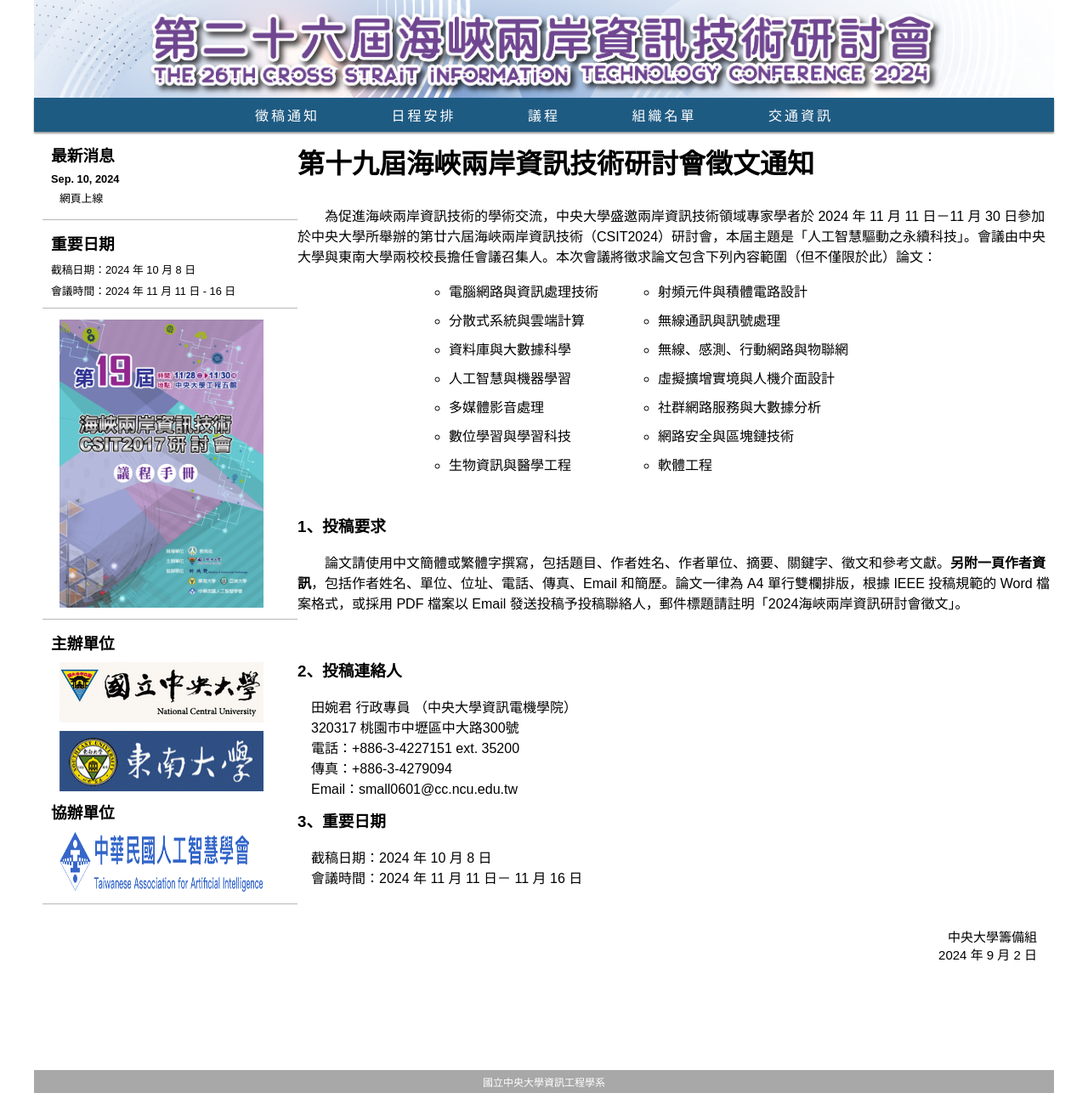
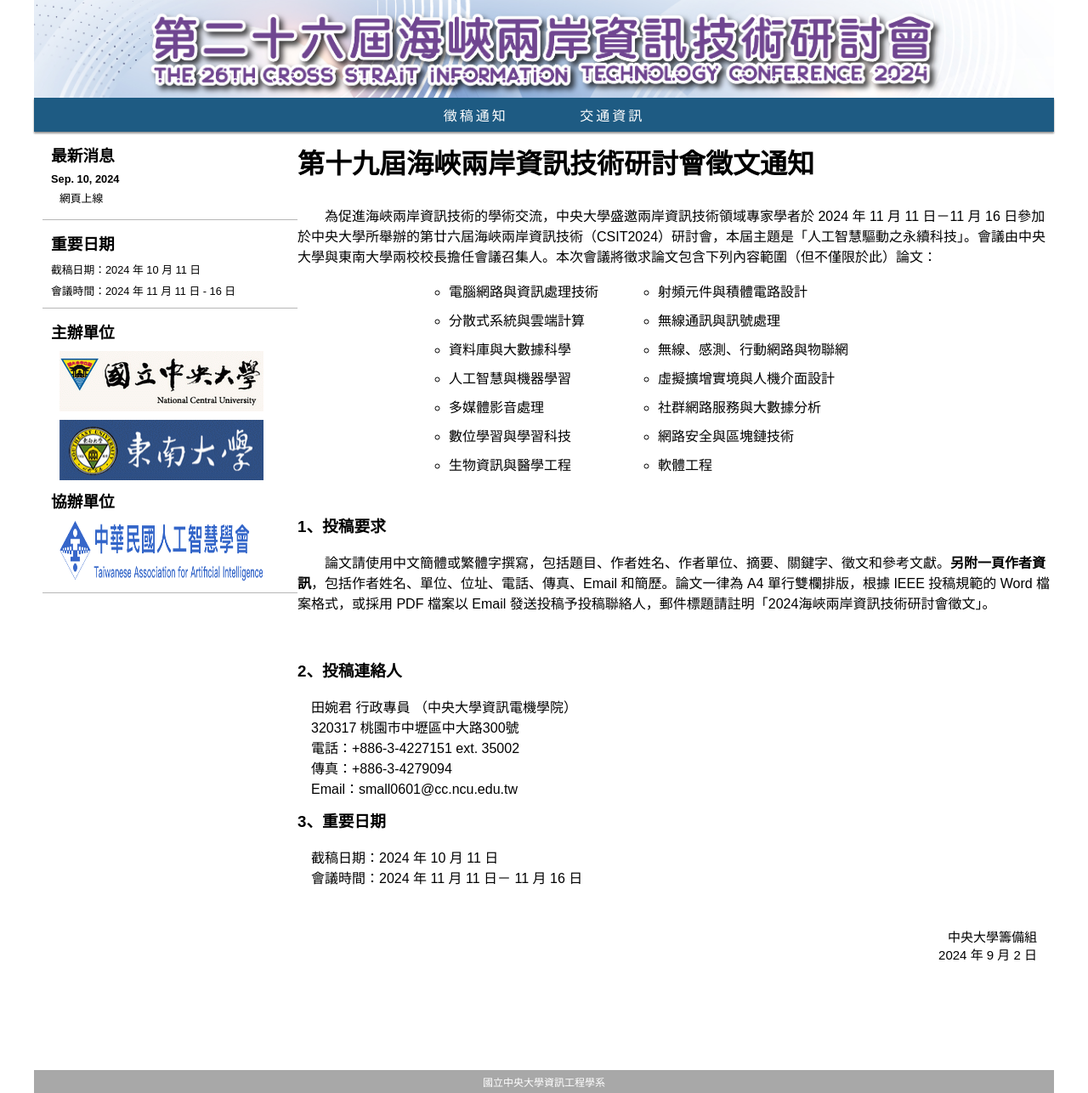
Before and after one commit to terry25031069/CEECS_conf, a Flask app: page / in a window 1280 px wide. Shown: the whole page at 85% size. Run offline with Flask 3, Linux system fonts and the light colour scheme; some web fonts are replaced.

Commit message:
update the typo and adjust layout

```diff
--- a/CSIT2017/templates/base.html
+++ b/CSIT2017/templates/base.html
@@ -17,9 +17,9 @@
         <div id="MAIN_NAV">
             <ul>
                 <li><a href="{{ url_for('index') }}">徵稿通知</a></li>
-                <li><a href="{{ url_for('agenda') }}">日程安排</a></li>
+                <!-- <li><a href="{{ url_for('agenda') }}">日程安排</a></li>
                 <li><a href="{{ url_for('program') }}">議程</a></li>
-                <li><a href="{{ url_for('organization') }}">組織名單</a></li>
+                <li><a href="{{ url_for('organization') }}">組織名單</a></li> -->
                 <li><a href="{{ url_for('traffic') }}">交通資訊</a></li>
             </ul>
         </div>
@@ -34,14 +34,9 @@
                     <div><u style="opacity: 0;">截稿日期：</u><strike>2017年10月25日&nbsp;(Extended)</strike></div>
                     <div style="color: red;"><u style="opacity: 0;">截稿日期：</u>2017年11月2日&nbsp;(Final extended)</div>
                 </li> -->
-                <li>截稿日期：2024 年 10 月 8 日
+                <li>截稿日期：2024 年 10 月 11 日
                 <li>會議時間：2024 年 11 月 11 日 - 16 日</li>
             </ul>
-        <ul>
-            <p align="center">
-                    <img src="{{ url_for('static', filename='CSIT_2017_s.PNG') }}" width="240px">
-            </p>
-        </ul>
             <ul>
                 <h3>主辦單位</h3>
                 <p align="center">
--- a/CSIT2017/templates/index.html
+++ b/CSIT2017/templates/index.html
@@ -10,7 +10,7 @@
     </h1>
     <br>
 
-    　　為促進海峽兩岸資訊技術的學術交流，中央大學盛邀兩岸資訊技術領域專家學者於 2024 年 11 月 11 日－11 月 30 日參加於中央大學所舉辦的第廿六屆海峽兩岸資訊技術（CSIT2024）研討會，本屆主題是「人工智慧驅動之永續科技」。會議由中央大學與東南大學兩校校長擔任會議召集人。本次會議將徵求論文包含下列內容範圍（但不僅限於此）論文：
+    　　為促進海峽兩岸資訊技術的學術交流，中央大學盛邀兩岸資訊技術領域專家學者於 2024 年 11 月 11 日－11 月 16 日參加於中央大學所舉辦的第廿六屆海峽兩岸資訊技術（CSIT2024）研討會，本屆主題是「人工智慧驅動之永續科技」。會議由中央大學與東南大學兩校校長擔任會議召集人。本次會議將徵求論文包含下列內容範圍（但不僅限於此）論文：
     <p></p>
     <ul style="margin-left: 20%;">
         {% for topic in topics0 %}
@@ -32,7 +32,7 @@
     </h3>
     <br>
 
-    　　論文請使用中文簡體或繁體字撰寫，包括題目、作者姓名、作者單位、摘要、關鍵字、徵文和參考文獻。<b>另附一頁作者資訊</b>，包括作者姓名、單位、位址、電話、傳真、Email 和簡歷。論文一律為 A4 單行雙欄排版，根據 IEEE 投稿規範的 Word 檔案格式，或採用 PDF 檔案以 Email 發送投稿予投稿聯絡人，郵件標題請註明「2024海峽兩岸資訊研討會徵文」。
+    　　論文請使用中文簡體或繁體字撰寫，包括題目、作者姓名、作者單位、摘要、關鍵字、徵文和參考文獻。<b>另附一頁作者資訊</b>，包括作者姓名、單位、位址、電話、傳真、Email 和簡歷。論文一律為 A4 單行雙欄排版，根據 IEEE 投稿規範的 Word 檔案格式，或採用 PDF 檔案以 Email 發送投稿予投稿聯絡人，郵件標題請註明「2024海峽兩岸資訊技術研討會徵文」。
     <p></p>
     <p>&nbsp;</p>
     <p>
@@ -40,13 +40,13 @@
     <h3>
         2、投稿連絡人</h3><br>
     　田婉君 行政專員 （中央大學資訊電機學院）<br>
-    　320317 桃園市中壢區中大路300號 <br> 　電話：+886-3-4227151 ext. 35200 <br>　傳真：+886-3-4279094<br>
+    　320317 桃園市中壢區中大路300號 <br> 　電話：+886-3-4227151 ext. 35002 <br>　傳真：+886-3-4279094<br>
     　Email：small0601@cc.ncu.edu.tw
     <p></p>
     <h3>
         3、重要日期</h3><br>
 
-    　截稿日期：2024 年 10 月 8 日<br> 　會議時間：2024 年 11 月 11 日－ 11 月 16 日
+    　截稿日期：2024 年 10 月 11 日<br> 　會議時間：2024 年 11 月 11 日－ 11 月 16 日
     <p></p>
     <p>&nbsp;</p>
     <p align="right">
```
